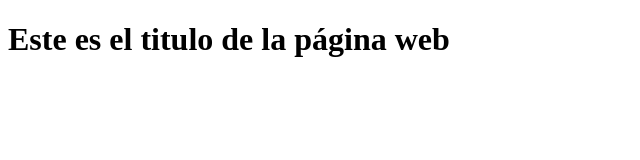
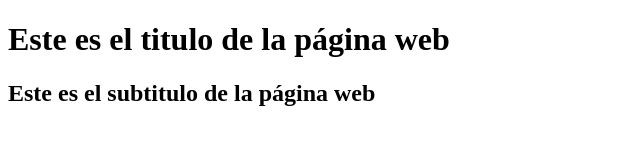
Before and after one commit to Mauricio-SS/PruebaGit, a plain HTML site: page index.html in a window 1280 px wide. Shown: the whole page, without its empty margins (0-640 px from the left). Drawn offline with Linux system fonts and the light colour scheme.

Commit message:
Agregación de un subtitulo a nuestra página web

```diff
--- a/index.html
+++ b/index.html
@@ -8,5 +8,6 @@
 </head>
 <body>
     <h1>Este es el titulo de la página web</h1>
+    <h2>Este es el subtitulo de la página web</h2>
 </body>
 </html>
```
